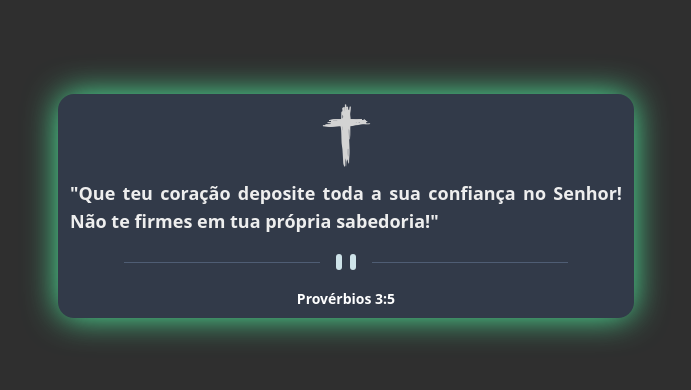
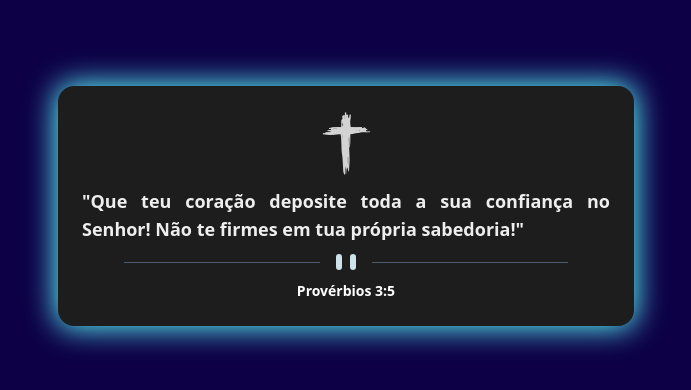
Before and after one commit to junior-leandro/God-Word, a Next.js app: page / in a window 1280 px wide. Shown: the part 194-584 px from the top of the page, without its empty margins (294-985 px from the left). Built offline with nearby package versions, Linux system fonts and the light colour scheme.

Commit message:
layout update

```diff
--- a/src/app/layout.tsx
+++ b/src/app/layout.tsx
@@ -16,7 +16,7 @@ export default function RootLayout({
 }) {
   return (
     <html lang="pt-BR">
-      <body className="bg-[#2f2f2f]  w-screen h-screen">
+      <body className="bg-[#0d0046]  w-screen h-screen">
         {children}
       </body>
     </html>
--- a/src/app/page.tsx
+++ b/src/app/page.tsx
@@ -131,18 +131,19 @@ export default function Home() {
   return (
     <div className="w-full h-full flex flex-col justify-center items-center p-2">
 
-      <div className="w-full max-w-xl h-72 lg:h-56 shadow-3xl px-3 bg-darkGrayishBlue rounded-2xl flex flex-col justify-around items-center">
+      <div className="w-full max-w-xl h-72 lg:h-60 shadow-3xl p-6 bg-[#1d1d1d] rounded-2xl flex flex-col justify-around items-center">
 
         <Image
           src={citacao}
           alt="icone de citação"
           width={65}
-          className='-mb-2' />
+          className='mb-2' />
 
-        <span className='text-lg text-justify text-lightColor font-semibold'>"{palavra[i].texto}"</span>
+        <span className='text-lg text-justify text-lightColor font-semibold mb-2'>"{palavra[i].texto}"</span>
         <Image
           src={separador}
-          alt="separador" />
+          alt="separador"
+          className='mb-2'/>
         <span className='text-sm text-white font-bold'>{palavra[i].versiculo}</span>
 
       </div>
--- a/tailwind.config.ts
+++ b/tailwind.config.ts
@@ -26,7 +26,7 @@ const config: Config = {
           'conic-gradient(from 180deg at 50% 50%, var(--tw-gradient-stops))',
       },
       boxShadow: {
-        '3xl': '0 0 35px -2px rgba(82, 255, 168, 1)',
+        '3xl': '0 0 30px 2px rgba(92, 255, 255, 1)',
       }
     },
   },
```
